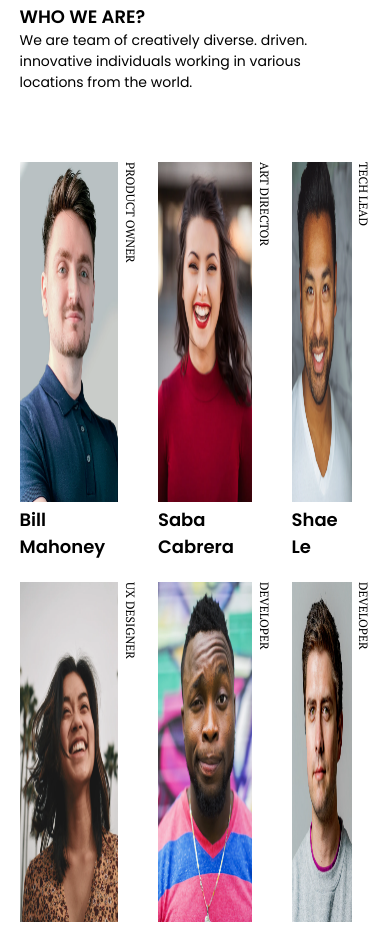
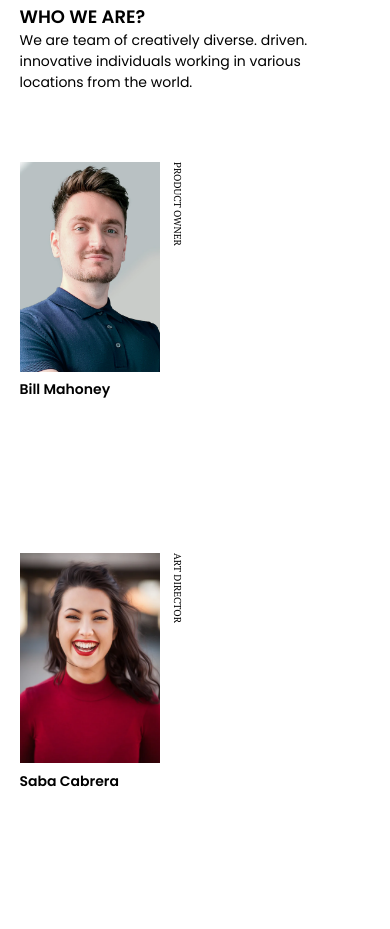
Before and after one commit to FedericoQuarin/Team-Web-Page, a plain HTML site: page index.html in a window 390 px wide. Shown: the part 138-1067 px from the top of the page. Drawn offline with Linux system fonts and the light colour scheme.

Commit message:
Finish grid layout

```diff
--- a/styles/main.css
+++ b/styles/main.css
@@ -56,10 +56,13 @@ body {
 
 .content {
     display: grid;
-    grid-template-columns: repeat(3, minmax(min-content, 300px));
-    grid-template-rows: repeat(2, minmax(min-content, 400px));
-    padding: 0% 5%;
-    gap: 20px;
+    grid-template-columns: repeat(auto-fill, minmax(250px, 1fr));
+    grid-template-rows: repeat(2, minmax(min-content, 500px));
+    grid-auto-rows: 500px;
+    margin: 0 auto;
+    padding: 0 10% 0 5%;
+    gap: 5% 5%;
+    max-width: 1200px;
 
 }
 
@@ -88,9 +91,12 @@ body {
 
 .content__member-photo {
     width: 240px;
-    height: 340px;
+    height: 350px;
 }
 
+.footer {
+    padding: 24px;
+}
 
 .footer__text {
     font-family: 'Montserrat';
@@ -122,3 +128,42 @@ body {
         line-height: 21px;
     }
 }
+
+@media screen and (min-width: 997px) {
+    .content__member:nth-child(2) {
+        align-self: end;
+    }
+
+    .content__member:nth-child(5) {
+        align-self: end;
+    }
+}
+
+@media screen and (max-width: 997px) {
+    .content__member:nth-child(2) {
+        align-self: end;
+    }
+
+    .content__member:nth-child(4) {
+        align-self: end;
+    }
+
+    .content__member:nth-child(6) {
+        align-self: end;
+    }
+}
+
+@media screen and (max-width: 750px) {
+    .content__member-name {
+        font-size: 14px;
+    }
+
+    .content__member-rol {
+        font-size: 10px;
+    }
+
+    .content__member-photo {
+        width: 140px;
+        height: 210px;
+    }
+}
```
